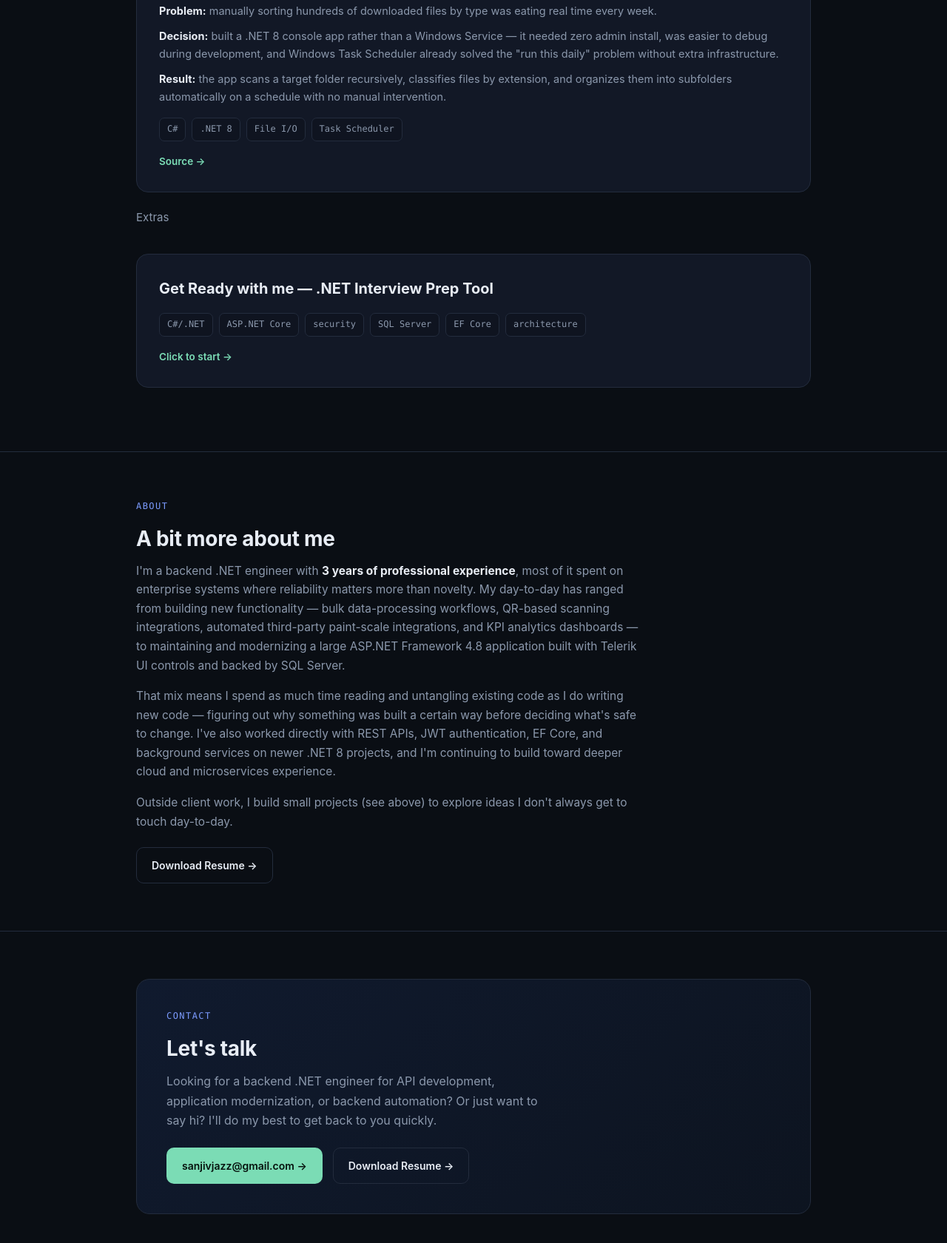
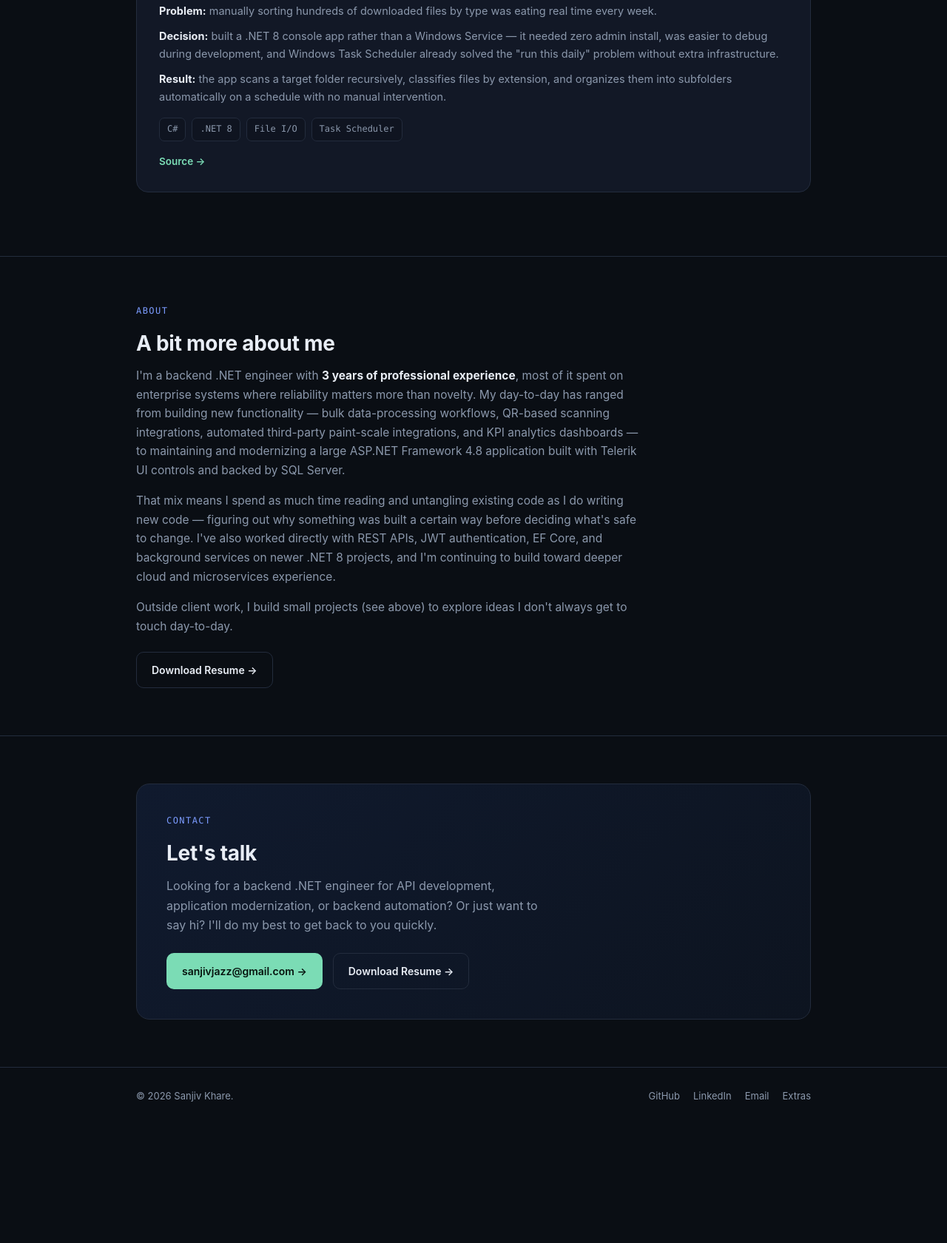
Before and after one commit to SanjivKhareGitSync/Git_SK_Portfolio, a plain HTML site: page index.html in a window 1280 px wide. Shown: the part 1481-3161 px from the top of the page at 74% size. After the commit the page ends 3001 px from the top, so only its background shows below. Drawn offline with Linux system fonts and the light colour scheme.

Commit message:
update1341241

```diff
--- a/index.html
+++ b/index.html
@@ -579,7 +579,7 @@
 
         </div>
 
-        <div class="wrap">
+        <!--<div class="wrap">
             <p class="section-sub">Extras</p>
             <div class="project">
                 <div class="project__top">
@@ -599,9 +599,7 @@
                     <a href="./NewWayToLearn/PreparationRange.html">Click to start &rarr;</a>
                 </div>
             </div>
-
-
-        </div>
+        </div>-->
 
     </section>
 
@@ -662,6 +660,7 @@
                 <a href="https://github.com/SanjivKhareGitSync">GitHub</a>
                 <a href="https://www.linkedin.com/in/sanjiv-khare-594b5686">LinkedIn</a>
                 <a href="mailto:sanjivjazz@gmail.com">Email</a>
+                <a href="./NewWayToLearn/PreparationRange.html">Extras</a>
             </div>
         </div>
     </footer>
```
